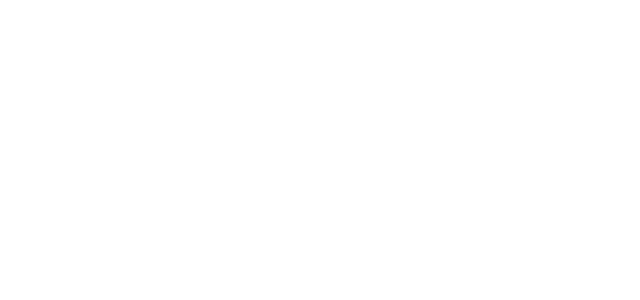
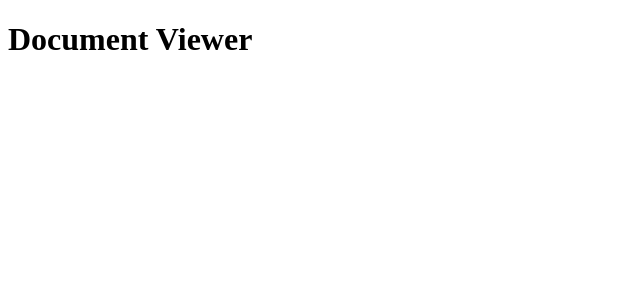
Before and after one commit to SARWANdev/ArcAI, a React (Vite) app in the folder VIEW/: page /workspace/document-viewer in a window 1280 px wide. Before the commit this address had no page. Shown: the top 300 px of the page, without its empty margins (0-640 px from the left). Built offline with nearby package versions, Linux system fonts and the light colour scheme; sample sign-in values are in the browser's storage.

Commit message:
Added Document Viewer Page

```diff
--- /dev/null
+++ b/VIEW/src/Pages/DocumentViewerPage.jsx
@@ -0,0 +1,8 @@
+import "./DocumentViewerPage.css"
+export default function DocumentViewerPage(){
+    return(
+        <div>
+            <h1>Document Viewer</h1>
+        </div>
+    )
+}
--- a/VIEW/src/main.jsx
+++ b/VIEW/src/main.jsx
@@ -8,7 +8,7 @@
 import {BrowserRouter, Route,Routes} from "react-router-dom";
 import {GoogleOAuthProvider} from "@react-oauth/google";
 import ProtectedRoutes from './Pages/Components/ProtectedRoutes.jsx'
-
+import DocumentViewerPage from './Pages/DocumentViewerPage.jsx'
 // If the user is not logged in, set the ifLogged to false
 if (!localStorage.getItem("ifLogged")) {
     localStorage.setItem("ifLogged", "false");
@@ -30,6 +30,7 @@
           <Route element = {<ProtectedRoutes/>}>
           <Route path= "/workspace" element={<HomePage />} />
           <Route path = "/workspace/library" element = {<LibraryPage/>}/>
+          <Route path = "/workspace/document-viewer" element = {<DocumentViewerPage/>}/>
           <Route path = "/workspace/chat-chatbot" element = {<ChatPage/>}/>
           <Route path = "/workspace/chat-history" element = {<ChatHistoryPage/>}/>
           </Route>
```
Also changed, not shown: VIEW/src/Pages/DocumentViewerPage.css (added).
